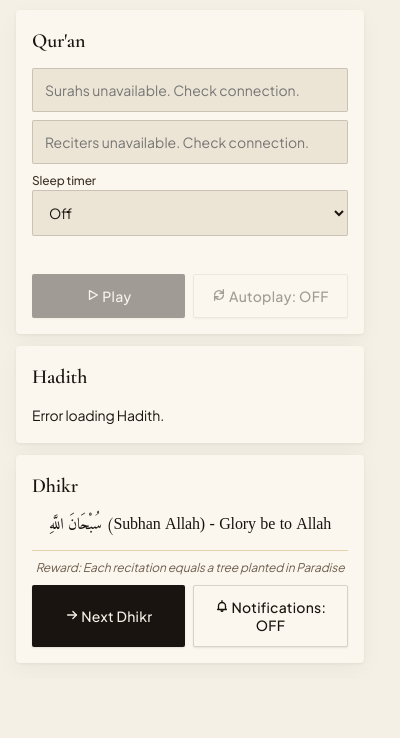
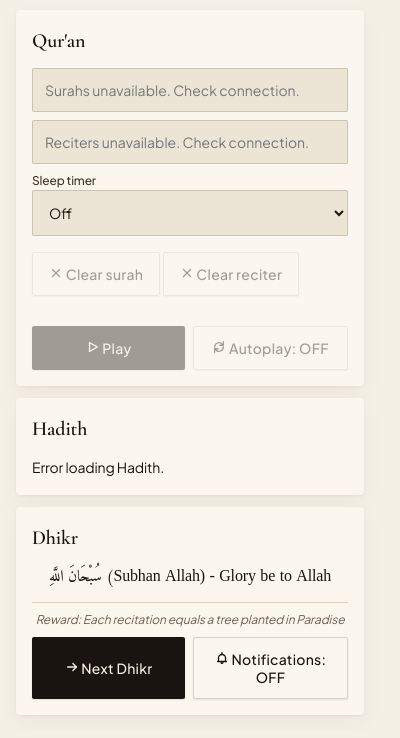
Before and after one commit to Abdalla-Eldoumani/islam-extension, a browser extension: page chrome/popup/index.html in a window 400 px wide. Shown: the part 58-796 px from the top of the page. Drawn offline with Linux system fonts and the light colour scheme; no server answers.

Commit message:
add quick-clear row to chrome popup html

```diff
--- a/chrome/popup/index.html
+++ b/chrome/popup/index.html
@@ -108,6 +108,25 @@
           </select>
         </label>
 
+        <div class="card__quick-clears">
+          <button type="button"
+                  class="card__button card__button--secondary card__button--quick-clear"
+                  id="quick-clear-surah"
+                  aria-label="Clear surah"
+                  disabled>
+            <svg width="14" height="14" aria-hidden="true"><use href="#clear-cross"/></svg>
+            <span class="card__quick-clear-label">Clear surah</span>
+          </button>
+          <button type="button"
+                  class="card__button card__button--secondary card__button--quick-clear"
+                  id="quick-clear-reciter"
+                  aria-label="Clear reciter"
+                  disabled>
+            <svg width="14" height="14" aria-hidden="true"><use href="#clear-cross"/></svg>
+            <span class="card__quick-clear-label">Clear reciter</span>
+          </button>
+        </div>
+
         <div class="card__availability-status" id="quran-availability"></div>
         <div class="card__playing-banner hidden" id="playing-banner">
           <span class="card__playing-banner-label" id="playing-banner-label"></span>
```
